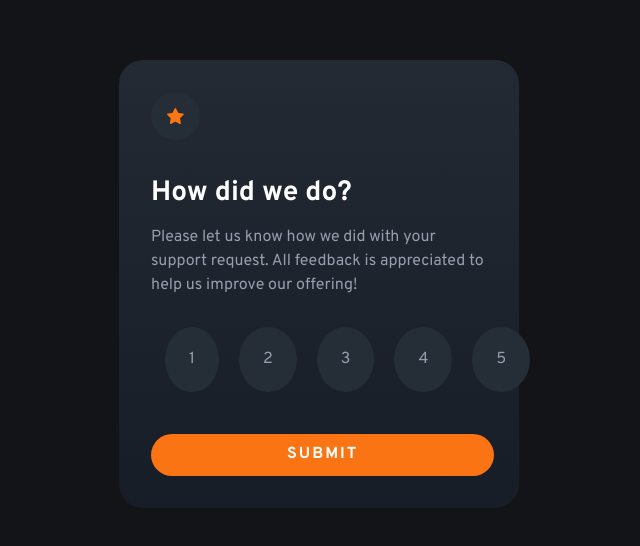
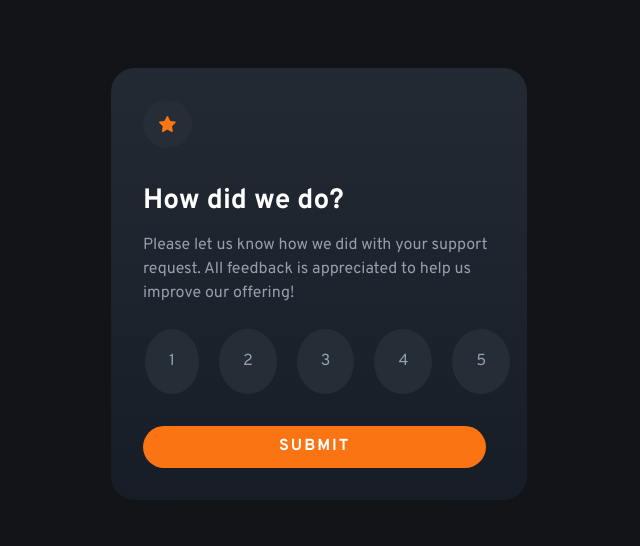
Before and after one commit to Islandstone89/interactive-rating-card, a plain HTML site: page index.html in a window 1280 px wide. Shown: the part 116-662 px from the top of the page, without its empty margins (321-961 px from the left). Drawn offline with Linux system fonts and the light colour scheme.

Commit message:
* Increased card max-width from 25rem to 26rem * Added cursor: pointer on buttons * Removed padding on fieldset

```diff
--- a/style.css
+++ b/style.css
@@ -178,7 +178,7 @@ body {
     background: linear-gradient(var(--clr-gradient-1), var(--clr-gradient-2));
     border-radius: 24px;
     padding-inline: var(--inline-padding);
-    max-width: 25rem;
+    max-width: 26rem;
 
     @media (width > 50rem) {
         --inline-padding: 2rem;
@@ -312,6 +312,7 @@ fieldset {
     border: transparent;
     display: flex;
     gap: var(--spacing-200);
+    padding: 0;
 
     @media (width > 50rem) {
         gap: var(--spacing-300);
@@ -329,6 +330,7 @@ fieldset {
     justify-content: center;
     align-items: center;
     overflow: hidden;
+    cursor: pointer;
 
     &:is(:hover) {
        background-color: var(--clr-medium-grey);
```
